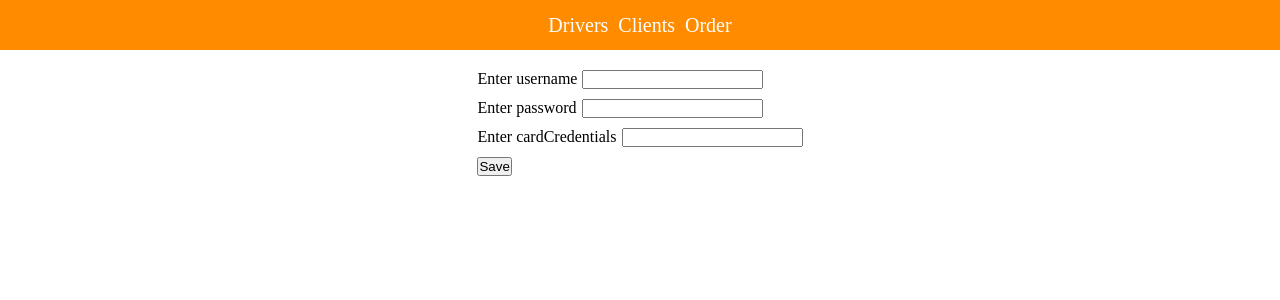
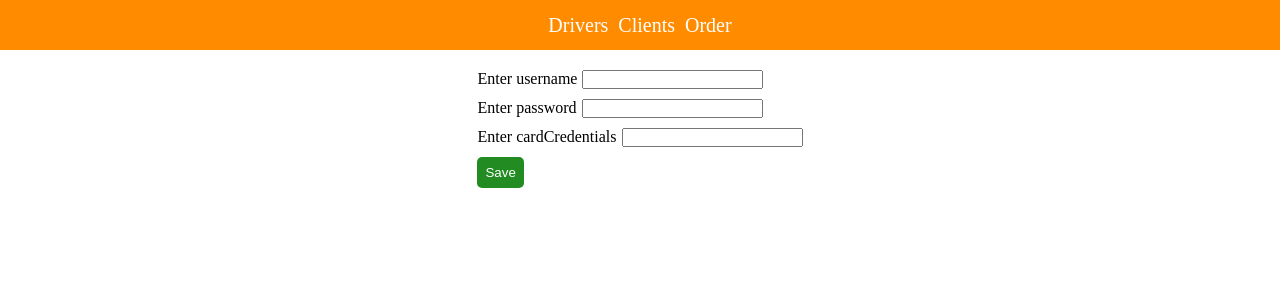
Before and after one commit to SasunHakobyan/driver_app, a React (Create React App) app in the folder frontend/: page /editClient/1 in a window 1280 px wide. Shown: the top 300 px of the page. Built offline with nearby package versions, Linux system fonts and the light colour scheme; no server answers.

Commit message:
styling changes

```diff
--- a/frontend/src/components/ClientItem/ClientItem.jsx
+++ b/frontend/src/components/ClientItem/ClientItem.jsx
@@ -1,4 +1,5 @@
 import {NavLink} from "react-router-dom";
+import classes from './ClientItem.module.css';
 
 const ClientItem = (props) => {
     const client = props.client;
@@ -8,7 +9,7 @@ const ClientItem = (props) => {
             <td><NavLink to={`/editClient/${client._id}`}>{client.username}</NavLink></td>
             <td>{client.cardCredentials}</td>
             <td>{client.registerDate}</td>
-            <td><button onClick={() => {props.deleteClient(props.client._id)}}>Delete</button></td>
+            <td><button className={classes.btnDanger} onClick={() => {props.deleteClient(props.client._id)}}>Delete</button></td>
         </tr>
     );
 }
--- /dev/null
+++ b/frontend/src/components/ClientItem/ClientItem.module.css
@@ -0,0 +1,8 @@
+.btnDanger {
+    padding: 8px;
+    background-color: #ff1b1b;
+    border: none;
+    border-radius: 5px;
+    color: white;
+    cursor: pointer;
+}
--- a/frontend/src/components/DriverItem/DriverItem.jsx
+++ b/frontend/src/components/DriverItem/DriverItem.jsx
@@ -1,4 +1,5 @@
 import {NavLink} from "react-router-dom";
+import classes from './DriverItem.module.css';
 
 const DriverItem = (props) => {
     const driver = props.driver;
@@ -9,7 +10,7 @@ const DriverItem = (props) => {
             <td>{driver.tariff}</td>
             <td>{driver.rating}</td>
             <td>{driver.registerDate}</td>
-            <td><button onClick={() => props.deleteDriver(driver._id)}>Delete</button></td>
+            <td><button className={classes.btnDanger} onClick={() => props.deleteDriver(driver._id)}>Delete</button></td>
         </tr>
     );
 }
--- /dev/null
+++ b/frontend/src/components/DriverItem/DriverItem.module.css
@@ -0,0 +1,8 @@
+.btnDanger {
+    padding: 8px;
+    background-color: #ff1b1b;
+    border: none;
+    border-radius: 5px;
+    color: white;
+    cursor: pointer;
+}
--- a/frontend/src/components/Form/Form.jsx
+++ b/frontend/src/components/Form/Form.jsx
@@ -15,7 +15,7 @@ const Form = (props) => {
     return (
         <div>
             {formFields}
-            <button onClick={props.saveData}>Save</button>
+            <button className={classes.btnSuccess} onClick={props.saveData}>Save</button>
         </div>
     );
 };
--- a/frontend/src/components/Form/Form.module.css
+++ b/frontend/src/components/Form/Form.module.css
@@ -5,3 +5,12 @@
 .inputBlock input {
     margin-left: 5px;
 }
+
+.btnSuccess {
+    padding: 8px;
+    background-color: forestgreen;
+    border: none;
+    border-radius: 5px;
+    color: white;
+    cursor: pointer;
+}
```
